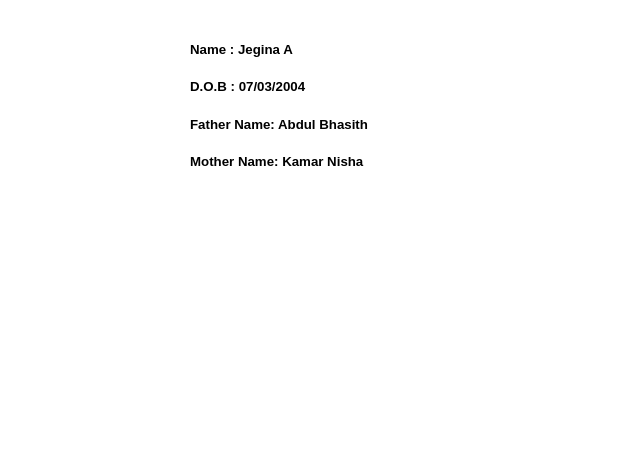
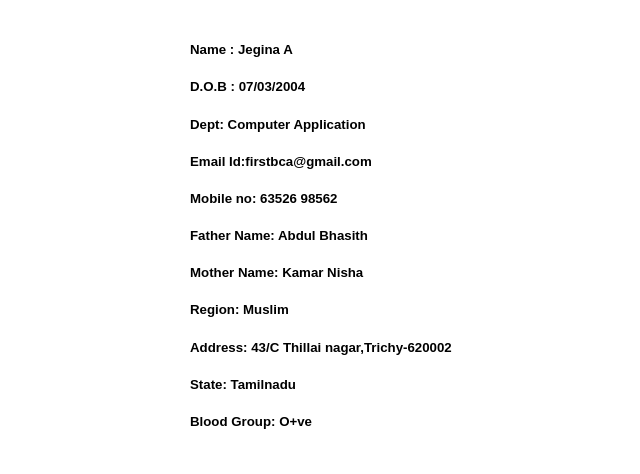
Before and after one commit to jeginabhasith/Jegi, a website: page src/index.html in a window 1280 px wide. Shown: the whole page, without its empty margins (130-770 px from the left). Drawn offline with Linux system fonts and the light colour scheme.

Commit message:
added bio

```diff
--- a/src/index.html
+++ b/src/index.html
@@ -12,8 +12,15 @@
   <main>
    <h5>Name       : Jegina A</h5>
    <h5>D.O.B      : 07/03/2004</h5>
+   <h5>Dept: Computer Application</h5>
+   <h5>Email Id:firstbca@gmail.com</h5>
+   <h5>Mobile no: 63526 98562</h5>
    <h5>Father Name: Abdul Bhasith</h5>
    <h5>Mother Name: Kamar Nisha</h5>
+   <h5>Region: Muslim</h5>
+   <h5>Address: 43/C Thillai nagar,Trichy-620002</h5>
+   <h5>State: Tamilnadu</h5>
+   <h5>Blood Group: O+ve</h5>
   </main>
 </body>
 
```
